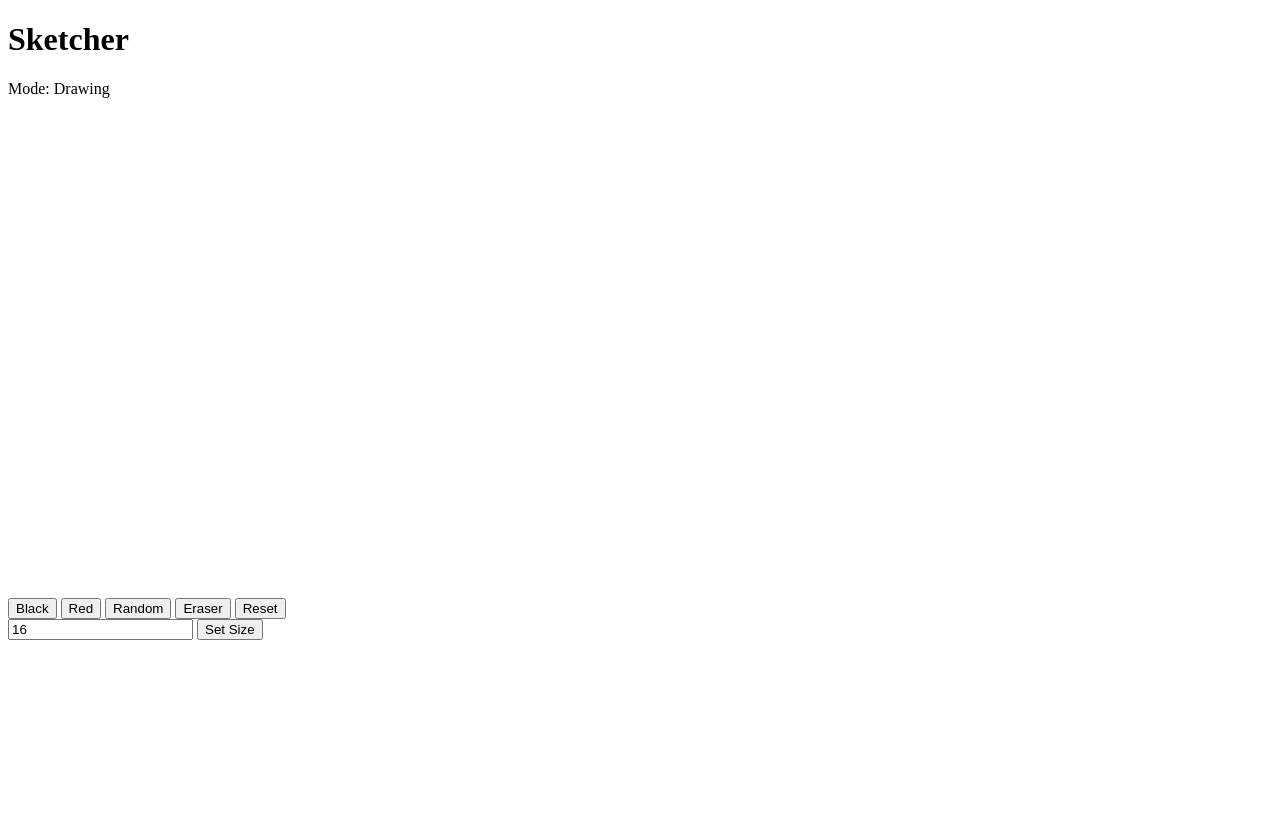
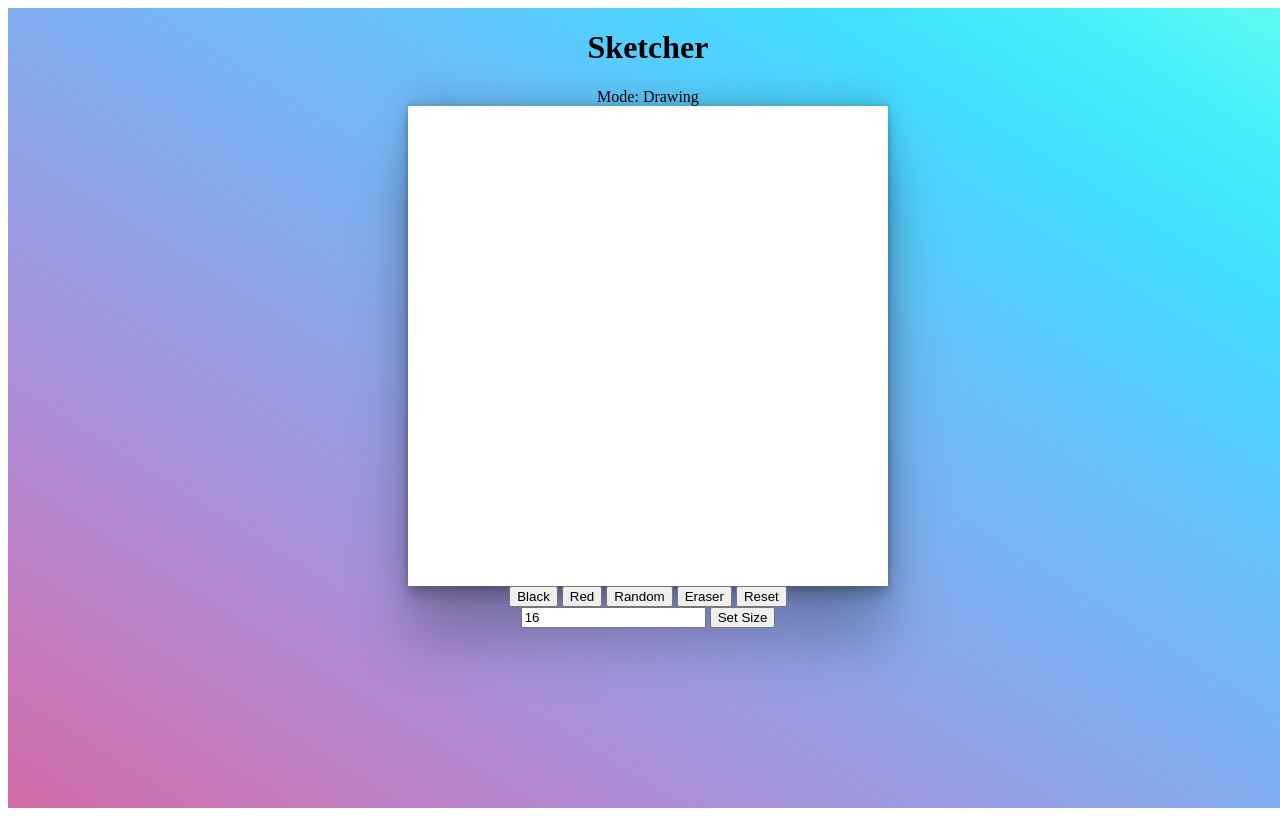
Before and after one commit to ritchiecodes/TOP-etch-a-sketch, a plain HTML site: page index.html in a window 1280 px wide. Drawn offline with Linux system fonts and the light colour scheme.

Commit message:
add bg to container and shadow to grid

```diff
--- a/index.html
+++ b/index.html
@@ -12,13 +12,14 @@
             <h1>Sketcher</h1>
         </div>
         <div class="mode">Mode: Drawing</div>
+        <div class="content">
             <div class="sketcher"></div>
             <div class="buttons">
-                <button onclick="changeColor('black')">Black</button>
-                <button onclick="changeColor('red')">Red</button>
-                <button onclick="changeColor('random')">Random</button>
-                <button onclick="changeColor('white')">Eraser</button>
-                <button onclick="resetSketcher()">Reset</button>
+                <button class="black" onclick="changeColor('black')">Black</button>
+                <button class="red" onclick="changeColor('red')">Red</button>
+                <button class="random" onclick="changeColor('random')">Random</button>
+                <button class="eraser" onclick="changeColor('white')">Eraser</button>
+                <button class="reset" onclick="resetSketcher()">Reset</button>
             </div>
             <div>
                 <input
--- a/style.css
+++ b/style.css
@@ -1,5 +1,32 @@
+.container {
+    height: 100vh;
+    width: 100vw;
+    display: flex;
+    flex-direction: column;
+    align-items: center;
+    background: linear-gradient(to right top, #d16ba5, #c777b9, #ba83ca, #aa8fd8, #9a9ae1, #8aa7ec, #79b3f4, #69bff8, #52cffe, #41dfff, #46eefa, #5ffbf1);
+}
+
 .sketcher {
-    height: 500px;
-    width: 500px;
+    height: 80%;
+    width: 80%;
     display: grid;
+    background-color: white;
+    box-shadow: rgba(0, 0, 0, 0.25) 0px 54px 55px, rgba(0, 0, 0, 0.12) 0px -12px 30px, rgba(0, 0, 0, 0.12) 0px 4px 6px, rgba(0, 0, 0, 0.17) 0px 12px 13px, rgba(0, 0, 0, 0.09) 0px -3px 5px;
 }
+
+.sketcher:hover {
+    cursor: pointer;
+}
+
+.content {
+    display: flex;
+    flex-direction: column;
+    align-items: center;
+    min-width: 300px;
+    min-height: 300px;
+    width: 60vw;
+    height: 60vw;
+    max-width: 600px;
+    max-height: 600px;
+}
```
